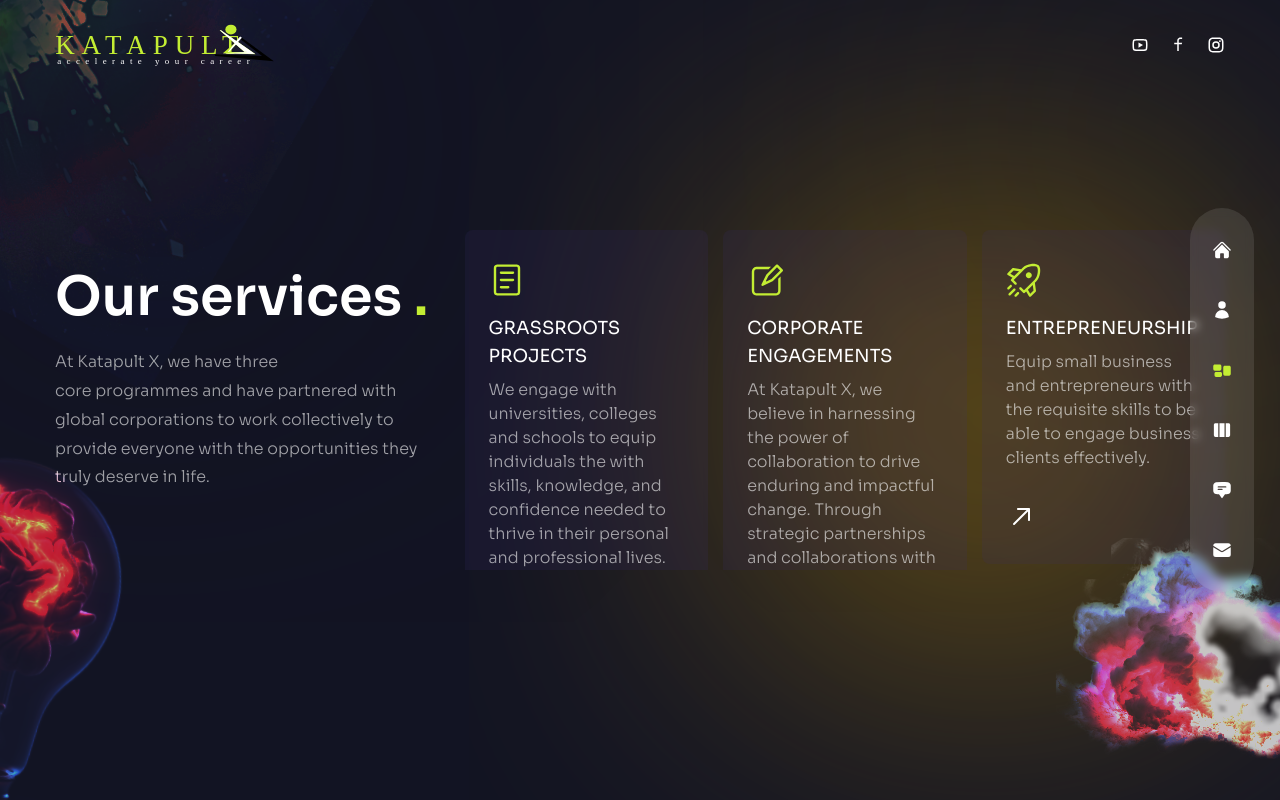
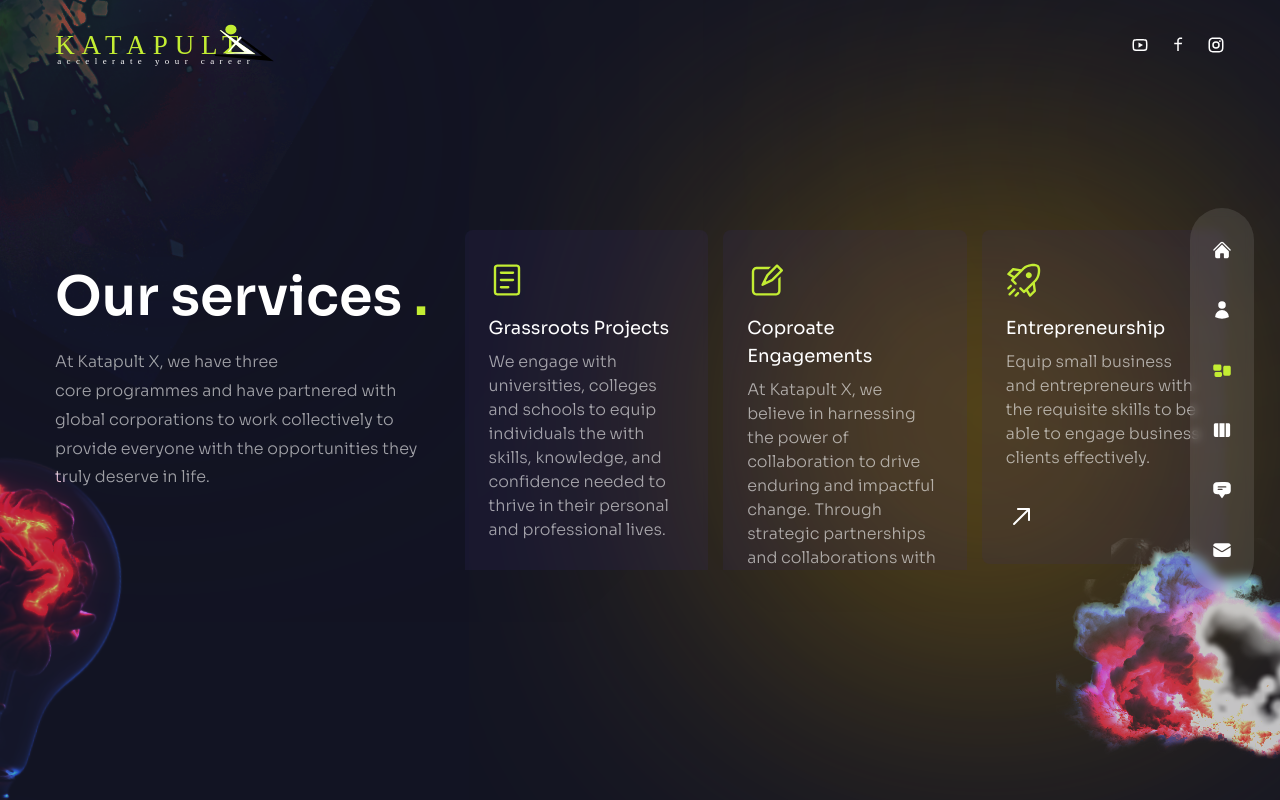
Before and after one commit to NewRay99/KatapultX, a Next.js app: page /services in a window 1280 px wide. Built offline with nearby package versions, Linux system fonts and the light colour scheme.

Commit message:
change uppercase to camel case

```diff
--- a/components/ServiceSlider.js
+++ b/components/ServiceSlider.js
@@ -1,10 +1,10 @@
 // import swiper react components
-import { Swiper, SwiperSlide } from 'swiper/react';
+import { Swiper, SwiperSlide } from "swiper/react";
 
 // import swiper styles
-import 'swiper/css';
-import 'swiper/css/free-mode';
-import 'swiper/css/pagination';
+import "swiper/css";
+import "swiper/css/free-mode";
+import "swiper/css/pagination";
 
 // icons
 import {
@@ -14,28 +14,31 @@ import {
   RxReader,
   RxRocket,
   RxArrowTopRight,
-} from 'react-icons/rx';
+} from "react-icons/rx";
 
 // import required modules
-import { FreeMode, Pagination } from 'swiper';
+import { FreeMode, Pagination } from "swiper";
 
 // service data
 export const serviceData = [
   {
     icon: <RxReader />,
-    title: 'GRASSROOTS PROJECTS',
-    description: 'We engage with universities, colleges and schools to equip individuals the with skills, knowledge, and confidence needed to thrive in their personal and professional lives. ',
+    title: "Grassroots Projects",
+    description:
+      "We engage with universities, colleges and schools to equip individuals the with skills, knowledge, and confidence needed to thrive in their personal and professional lives. ",
   },
   {
     icon: <RxPencil2 />,
-    title: 'CORPORATE ENGAGEMENTS',
-    description: 'At Katapult X, we believe in harnessing the power of collaboration to drive enduring and impactful change. Through strategic partnerships and collaborations with global companies, government bodies and research organisations, we aim to facilitate best practices and foster a culture of shared learning.',
+    title: "Coproate Engagements",
+    description:
+      "At Katapult X, we believe in harnessing the power of collaboration to drive enduring and impactful change. Through strategic partnerships and collaborations with global companies, government bodies and research organisations, we aim to facilitate best practices and foster a culture of shared learning.",
   },
   {
     icon: <RxRocket />,
-    title: 'ENTREPRENEURSHIP',
-    description: 'Equip small business and entrepreneurs with the requisite skills to be able to engage business clients effectively.',
-  }
+    title: "Entrepreneurship",
+    description:
+      "Equip small business and entrepreneurs with the requisite skills to be able to engage business clients effectively.",
+  },
 ];
 
 const ServiceSlider = () => {
@@ -57,24 +60,24 @@ const ServiceSlider = () => {
         clickable: true,
       }}
       modules={[FreeMode, Pagination]}
-      className='h-[240px] sm:h-[340px]'
+      className="h-[240px] sm:h-[340px]"
     >
       {serviceData.map((item, index) => {
         return (
           <SwiperSlide key={index}>
-            <div className='bg-[rgba(65,47,123,0.15)] h-max rounded-lg px-6 py-8 flex sm:flex-col gap-x-6 sm:gap-x-0 group cursor-pointer hover:bg-[rgba(89,65,169,0.15)] transition-all duration-300'>
+            <div className="bg-[rgba(65,47,123,0.15)] h-max rounded-lg px-6 py-8 flex sm:flex-col gap-x-6 sm:gap-x-0 group cursor-pointer hover:bg-[rgba(89,65,169,0.15)] transition-all duration-300">
               {/* icon */}
-              <div className='text-4xl text-accent mb-4'>{item.icon}</div>
+              <div className="text-4xl text-accent mb-4">{item.icon}</div>
               {/* title & desc */}
-              <div className='mb-8'>
-                <div className='mb-2 text-lg'>{item.title}</div>
-                <p className='max-w-[350px] leading-normal'>
+              <div className="mb-8">
+                <div className="mb-2 text-lg">{item.title}</div>
+                <p className="max-w-[350px] leading-normal">
                   {item.description}
                 </p>
               </div>
               {/* arrow */}
-              <div className='text-3xl'>
-                <RxArrowTopRight className='group-hover:rotate-45 group-hover:text-accent transition-all duration-300' />
+              <div className="text-3xl">
+                <RxArrowTopRight className="group-hover:rotate-45 group-hover:text-accent transition-all duration-300" />
               </div>
             </div>
           </SwiperSlide>
```
